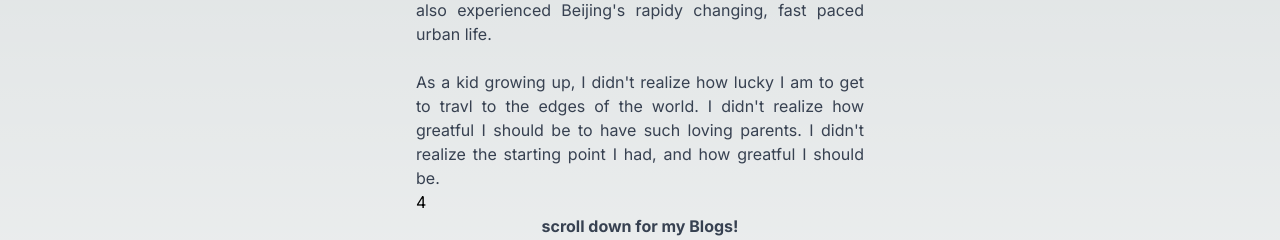
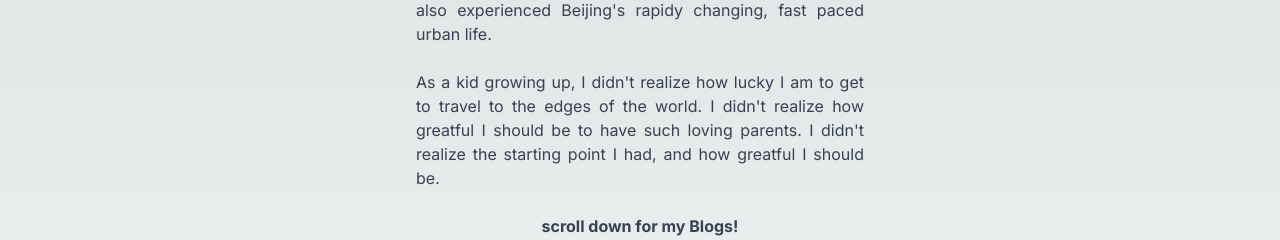
Before and after one commit to weiceica/terry, a Next.js app in the folder yay/: page /bloghome in a window 1280 px wide. Shown: the part 474-714 px from the top of the page. Built offline with nearby package versions, Linux system fonts and the light colour scheme.

Commit message:
minor errors

```diff
--- a/yay/src/app/about/page.tsx
+++ b/yay/src/app/about/page.tsx
@@ -26,7 +26,7 @@ function About() {
                 I am from Vancouver, BC, and I am currently a student at the University of Michigan, Ann Arbor, double majoring in Computer Science and Data Science, minoring in statistics. As much as I hope to remain professional, I want this website to be a space for me to reflect upon myself, instead of showcasing the perfect version of me - something that I realized over time...
               </p>
               <p className="text-base leading-relaxed mt-4">
-                I am passionate about Urban technology and software engineering - especially incorporating the use of big data analytics and machine learning into the design of smart cities. I have experience as a software engineer, working with front-end, back-end, and cloud technologies. Additionally, I also have experience as a data analyst, designing databases for production software, and training machine learning models for large scale data science projects.
+                I am passionate about urban technology and software engineering - especially incorporating the use of big data analytics and machine learning into the design of smart cities. I have experience as a software engineer, working with front-end, back-end, and cloud technologies. Additionally, I also have experience as a data analyst, designing databases for production software, and training machine learning models for large scale data science projects.
               </p>
               <p className="text-base leading-relaxed mt-4">
                 I could not live my life without TRAVELLING, backcountry SKIING, and SOCCER. I find joy in backpacking across obscure and unheard of places to experience the diverse cultures and landscapes of the world, as I would often bring a soccer ball with me in my journeys as a means of connecting with locals. During winter, you could find me roaming the slopes of British Columbia.
--- a/yay/src/app/bloghome/page.tsx
+++ b/yay/src/app/bloghome/page.tsx
@@ -22,8 +22,8 @@ function BlogHome() {
             </p>
             <br />
             <p className="text-base text-gray-700 text-justify hover:scale-110 hover:z[-1]">
-              As a kid growing up, I didn&apos;t realize how lucky I am to get to travl to the edges of the world. I didn&apos;t realize how greatful I should be to have such loving parents. I didn&apos;t realize the starting point I had, and how greatful I should be.
-            </p>4
+              As a kid growing up, I didn&apos;t realize how lucky I am to get to travel to the edges of the world. I didn&apos;t realize how greatful I should be to have such loving parents. I didn&apos;t realize the starting point I had, and how greatful I should be.
+            </p>
             <br />
             <p className="text-base text-gray-700 text-center hover:scale-110 hover:z[-1]">
               <b>scroll down for my Blogs!</b>
```
